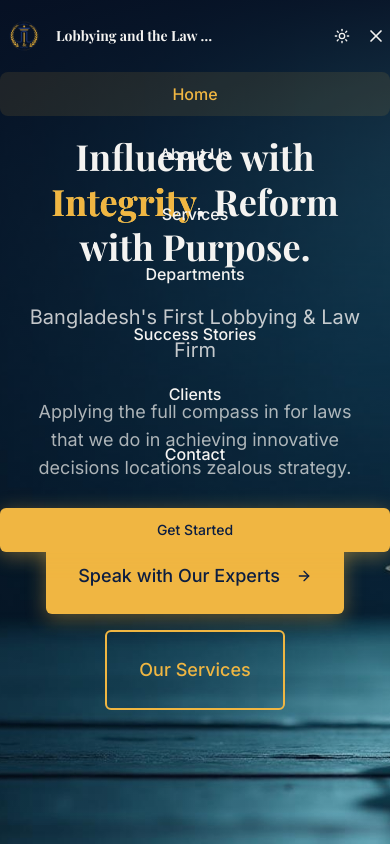
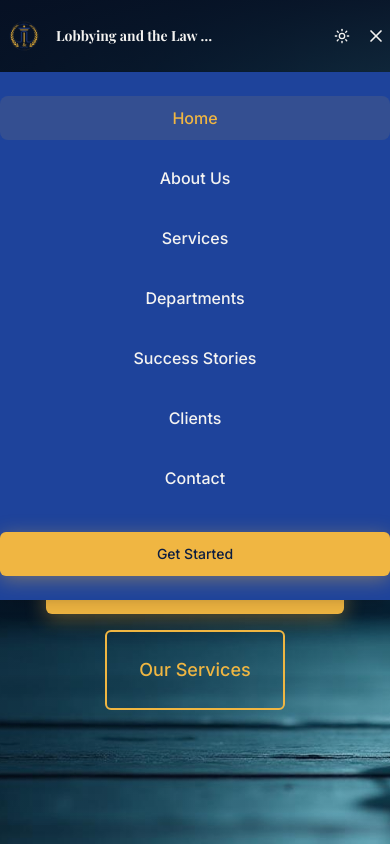
Before and after one commit to UpSkill-Bangladesh/lobbing-and-law, a React (Vite) app: page / in a window 390 px wide. Both pictures are taken after a click on the button 376 px from the left and 36 px from the top of the page. Shown: the top 844 px of the page. Built offline with nearby package versions, Linux system fonts and the light colour scheme; the HTML template or start-up script is replaced by a standard one.

Commit message:
Fix: Improve mobile menu alignment and z-index

```diff
--- a/src/components/Navigation.tsx
+++ b/src/components/Navigation.tsx
@@ -148,7 +148,8 @@ const Navigation = () => {
 
         {/* Mobile Menu */}
         {isMobileMenuOpen && (
-          <div className="lg:hidden pb-6 animate-fade-in-up">
+          <div className="lg:hidden absolute left-0 right-0 top-full bg-[#1e439b] shadow-lg animate-fade-in-up z-50">
+            <div className="container-custom py-6">
               <div className="flex flex-col gap-4 items-stretch">
                 {navLinks.map((link) => (
                   <button
@@ -173,6 +174,7 @@ const Navigation = () => {
                 </Button>
               </div>
             </div>
+          </div>
         )}
       </div>
     </nav>
```
Lines whose indentation alone changed are shown as unchanged.
